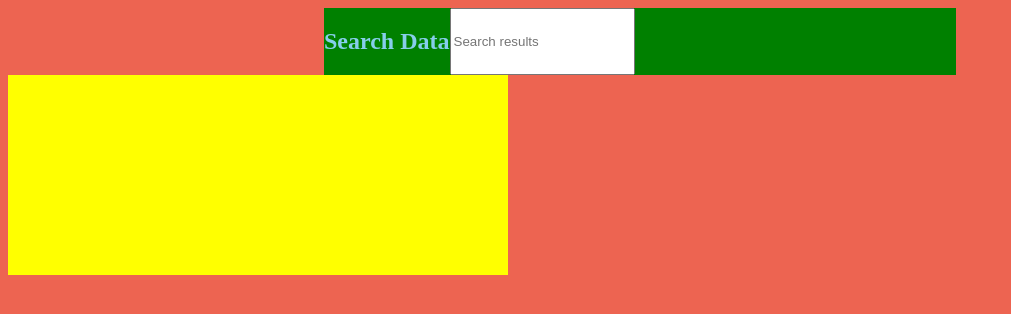
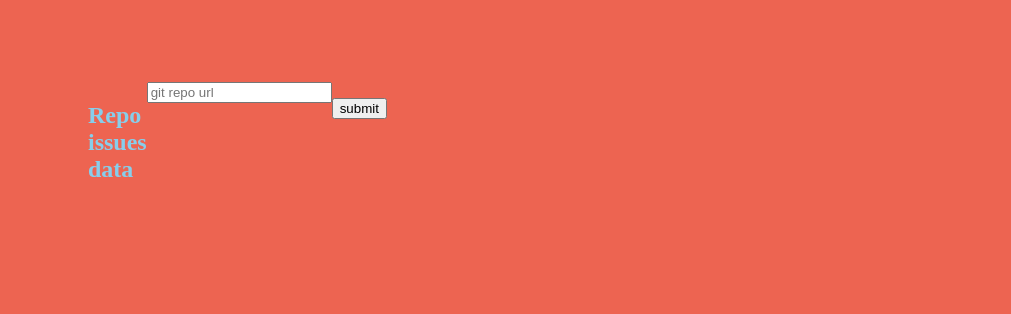
Before and after one commit to Phani56/radius_agent, a Flask app: page / in a window 1280 px wide. Shown: the top 314 px of the page, without its empty margins (0-1011 px from the left). Run offline with Flask 2, Linux system fonts and the light colour scheme.

Commit message:
templates wip

```diff
--- a/main.py
+++ b/main.py
@@ -1,11 +1,20 @@
-from flask import Flask, render_template
+from flask import Flask, render_template, request
+from scraper import main
 
 app = Flask(__name__)
 
 
 @app.route("/")
 def home():
-    return render_template("template.html")
+    return render_template("input.html")
+
+
+@app.route('/issues', methods=['POST', 'GET'])
+def result():
+    if request.method == 'POST':
+        url = request.form
+        ctx = main(url)
+        return render_template("output.html", ctx=ctx)
 
 
 if __name__ == "__main__":
--- a/scraper.py
+++ b/scraper.py
@@ -61,11 +61,6 @@ def parse_and_render(issues):
     print (ctx)
 
 
-def main():
-    url = 'https://github.com/jaegertracing/jaeger-operator'
+def main(url):
     issues = scraper(url)
     parse_and_render(issues)
-
-
-if __name__ == '__main__':
-    main()
--- a/static/styles.css
+++ b/static/styles.css
@@ -8,8 +8,14 @@ h2 {
 
 .search-card{
     margin: 0 auto;
-    background: green;
-    width: 50%;
+    background: transparent;
+    box-sizing: border-box;
+    background-size: auto;
+    position: absolute;
+    padding: 80px;
+    top: 2px;
+    height 100px;
+    width: 200px;
     display: flex;
 }
 
@@ -18,9 +24,3 @@ h2 {
     /*border-radius: 2px;*/
     /*width: ;*/
 /*}*/
-
-.rect{
-    background: yellow;
-    width: 500px;
-    height: 200px;
-}
--- /dev/null
+++ b/templates/input.html
@@ -0,0 +1,18 @@
+<!DOCTYPE html>
+<html>
+<body>
+
+<link rel="stylesheet" type="text/css" href="{{ url_for('static', filename='styles.css') }}">
+
+
+<div class="search-card">
+  <h2>Repo issues data</h2>
+  <form action = "http://localhost:5000/issues" method = "POST">
+    <input type="text" placeholder="git repo url" class="search-input" />
+  </form>
+  <p><input type = "submit" value = "submit" /></p>
+</div>
+
+<div class="rect"></div>
+</body>
+</html>
--- a/templates/template.html
+++ /dev/null
@@ -1,15 +0,0 @@
-<!DOCTYPE html>
-<html>
-<body>
-
-<link rel="stylesheet" type="text/css" href="{{ url_for('static', filename='styles.css') }}">
-
-
-<div class="search-card">
-  <h2>Search Data</h2>
-  <input type="text" placeholder="Search results" class="search-input" />
-</div>
-
-<div class="rect"></div>
-</body>
-</html>
```
Also changed, not shown: templates/output.html (added, +9 -0 lines), 1 other file.
